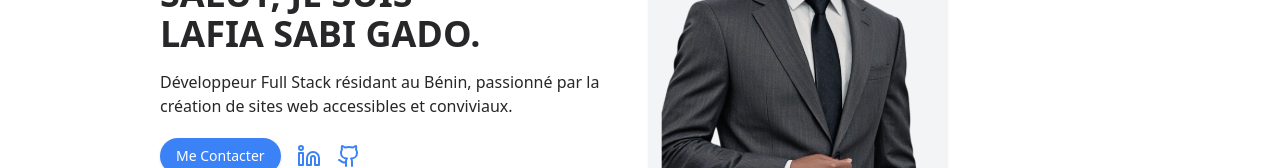
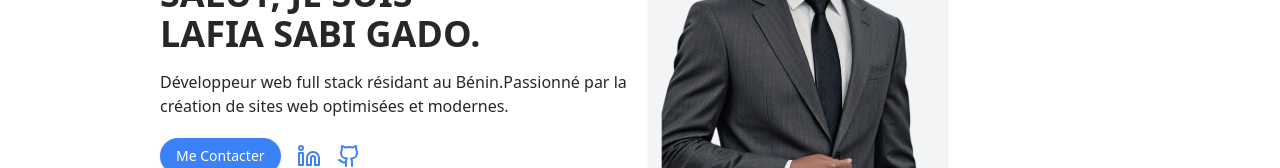
Before and after one commit to Lafiasabigado/Lafia-Portfolio, a Next.js app: page / in a window 1280 px wide. Shown: the part 329-497 px from the top of the page. Built offline with nearby package versions, Linux system fonts and the light colour scheme; a web font is replaced by a local one.

Commit message:
edit image

```diff
--- a/app/components/Presentation.tsx
+++ b/app/components/Presentation.tsx
@@ -22,7 +22,7 @@ const Presentation = () => {
               <span className='pb-4'>Lafia Sabi Gado.</span>
             </p>
             <p className='dark:text-gray-300'>
-              Développeur Full Stack résidant au Bénin, passionné par la création de sites web accessibles et conviviaux.
+              Développeur web full stack résidant au Bénin.Passionné par la création de sites web optimisées et modernes.
             </p>
             <div data-aos="fade-right"
                data-aos-delay="100"
--- a/app/layout.tsx
+++ b/app/layout.tsx
@@ -27,7 +27,7 @@ export const metadata: Metadata = {
   title: "Développeur Web | Sites Performants & Sur Mesure | Boostez Votre CA",
   description: "Développeur web spécialisé dans la création de sites performants et sur mesure. Boostez votre chiffre d’affaires avec un suivi client personnalisé et des tarifs compétitifs. Contactez-moi dès maintenant !",
   icons: {
-    icon: "/lafia.png",
+    icon: "/abdias.png",
   },
 
   openGraph: {
```
